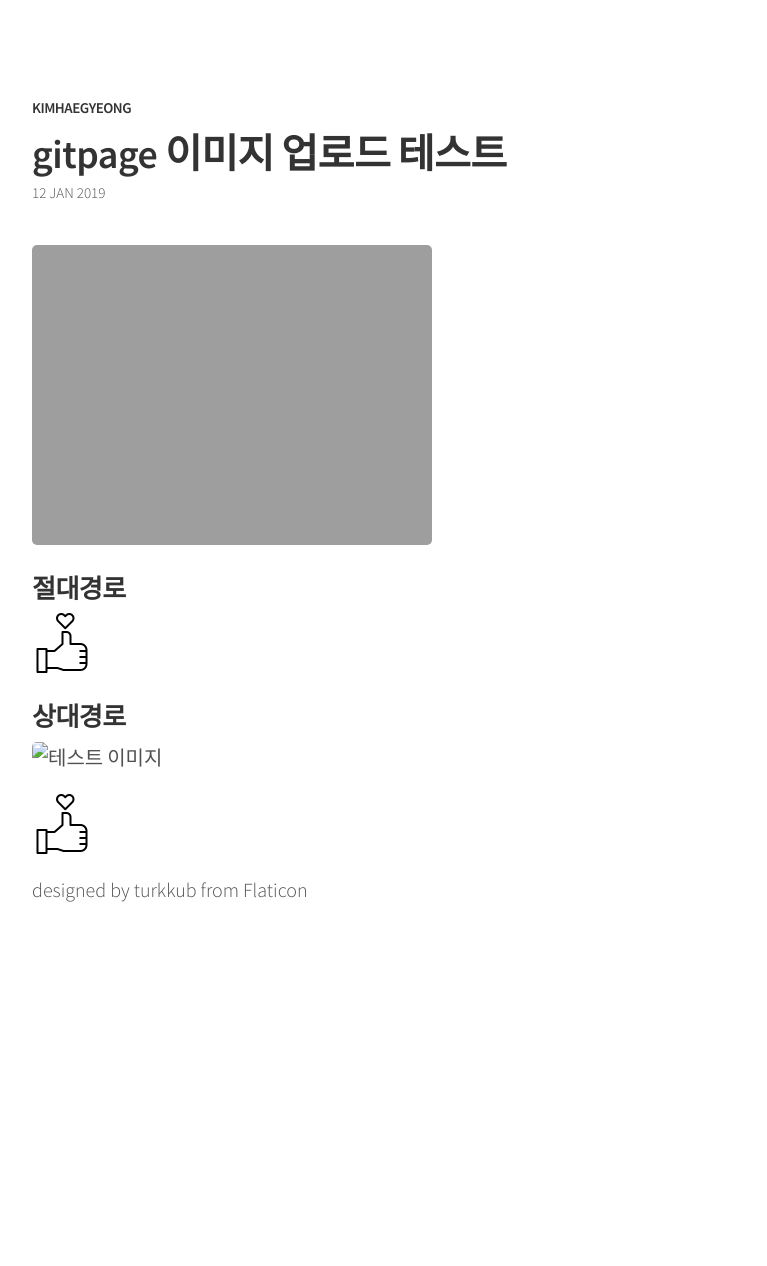
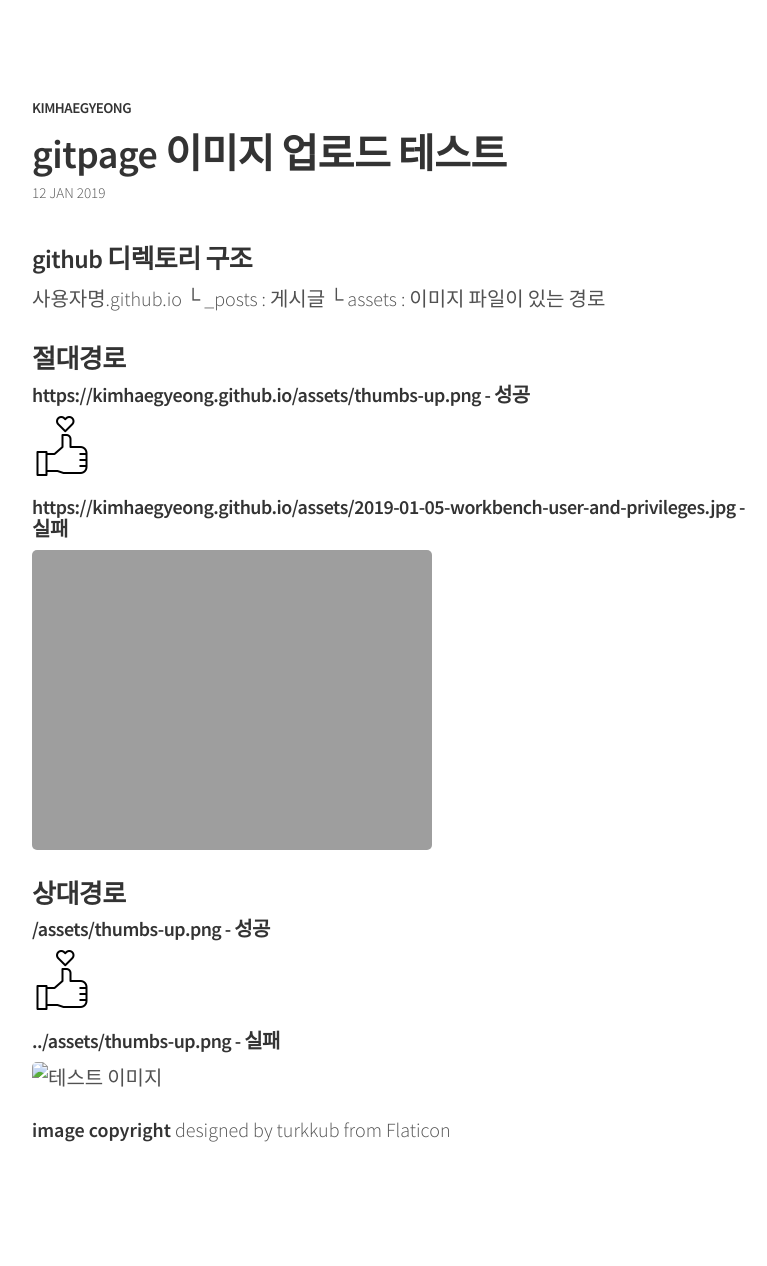
Before and after one commit to kimhaegyeong/kimhaegyeong.github.io, a Jekyll site: the page built from _posts/2019-01-12-image-upload-test.md, in a window 1280 px wide. Shown: the whole page, without its empty margins (248-1015 px from the left). Built offline with Jekyll 4.4.1, drawn with Linux system fonts in a browser that asks for light colours; before the commit the page ends 1026 px from its top, so only the background shows below that.

Commit message:
이미지 경로 정리

```diff
--- a/_posts/2019-01-12-image-upload-test.md
+++ b/_posts/2019-01-12-image-upload-test.md
@@ -5,19 +5,36 @@ date:   2019-01-12 10:29:01 -0600
 categories: jekyll
 ---
 
+### github 디렉토리 구조
+
+사용자명.github.io
+  └ _posts : 게시글
+  └ assets : 이미지 파일이 있는 경로
+
+
+
+### 절대경로
+
+#### https://kimhaegyeong.github.io/assets/thumbs-up.png - 성공
+![테스트 이미지]({{ "https://kimhaegyeong.github.io/assets/thumbs-up.png"}})
+
+#### https://kimhaegyeong.github.io/assets/2019-01-05-workbench-user-and-privileges.jpg - 실패
 ![테스트 이미지]({{ "https://kimhaegyeong.github.io/assets/2019-01-05-workbench-user-and-privileges.jpg"}})
 
 
-### 절대경로
-![테스트 이미지]({{ "https://kimhaegyeong.github.io/assets/thumbs-up.png"}})
 
 ### 상대경로
+
+#### /assets/thumbs-up.png - 성공
+![테스트 이미지]({{ "/assets/thumbs-up.png"}})
+
+#### ../assets/thumbs-up.png - 실패
 ![테스트 이미지]({{ "../assets/thumbs-up.png"}})
-![테스트 이미지]({{ "/assets/thumbs-up.png"}})
 
 
 
 
 
 
+**image copyright**
 designed by turkkub from Flaticon
```
